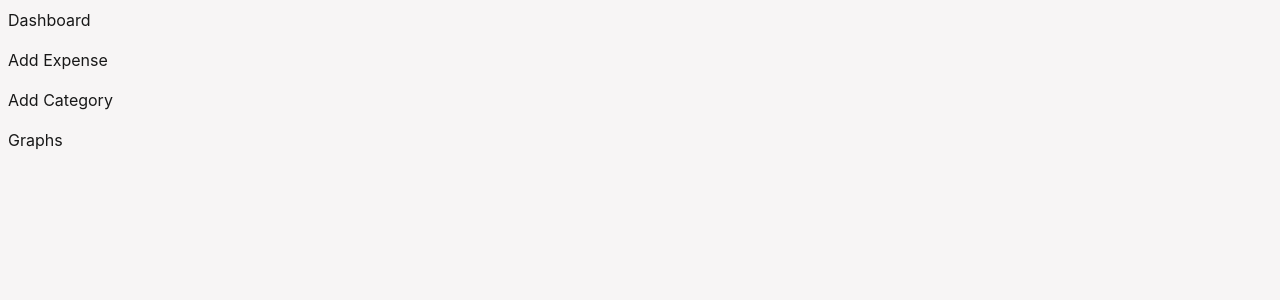
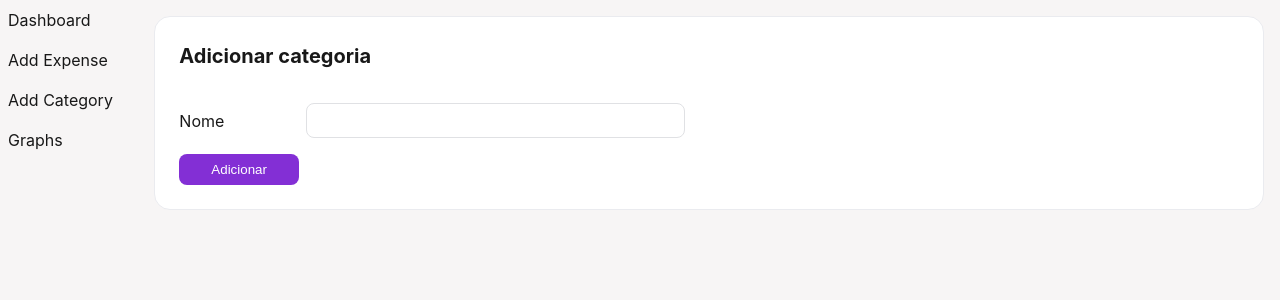
Before and after one commit to ThalesTrombim/dash-budget, a React (Vite) app: page /add-category in a window 1280 px wide. Shown: the top 300 px of the page. Built offline with nearby package versions, Linux system fonts and the light colour scheme; no server answers; the database is empty.

Commit message:
feat: create add category page

```diff
--- a/src/Router/index.tsx
+++ b/src/Router/index.tsx
@@ -4,6 +4,7 @@ import AddExpense from '../components/AddExpense';
 import { collection, getDocs } from 'firebase/firestore';
 import { db } from '../firebase.config';
 import Home from '../pages/home';
+import AddCategory from '../components/AddCategory';
 
 async function getCategories() {
   const querySnapshot = await getDocs(collection(db, "categories"));
@@ -33,6 +34,7 @@ function Router() {
     <Routes>
       <Route path='/' element={<Home />} />
       <Route path='/add-expense' element={<AddExpense data={categories}/>} />
+      <Route path='/add-category' element={<AddCategory />} />
     </Routes>
   )
 }
--- /dev/null
+++ b/src/components/AddCategory/index.tsx
@@ -0,0 +1,68 @@
+
+import { useState } from 'react';
+
+import { db } from '../../firebase.config';
+import { addDoc, collection } from 'firebase/firestore';
+
+import style from './style.module.scss';
+
+function AddCategory() {
+  const [categoryName, setCategoryName] = useState<string>('');
+  const [expenseIcon, setExpenseIcon] = useState<string>('');
+
+  const newExpense = {
+    name: categoryName,
+    icon: expenseIcon,
+  }
+
+  async function handleAddItem() {
+    const { name, icon } = newExpense;
+    const expenseCollection = collection(db, 'categories');
+
+    await addDoc(expenseCollection, {
+      name,
+      icon
+    })
+
+    resetStates();
+  }
+
+  function resetStates() {
+    setCategoryName('');
+    setExpenseIcon('')
+  }
+
+  function handleSubmit(e:any) {
+    e.preventDefault();
+
+    handleAddItem();
+  }
+
+  return (
+    <div className={style.addCategoryContainer}>
+      <div className={style.addCategoryContent}>
+
+        <div className={style.addCategoryFormArea}>
+          <h3>Adicionar categoria</h3>
+
+          <form onSubmit={handleSubmit} className={style.addCategoryInputs}>
+            <div className={style.addCategoryInput}>
+              <label htmlFor="item_name">Nome</label>
+              <input
+                type="text"
+                name="item_name"
+                id="item_name"
+                value={categoryName}
+                onChange={(e) => setCategoryName(e.target.value)}
+              />
+            </div>
+
+            <button className={style.addCategorySubmitButton} type="submit">Adicionar</button>
+          </form>
+        </div>
+      </div>
+    </div>
+  )
+}
+
+export default AddCategory
--- /dev/null
+++ b/src/components/AddCategory/style.module.scss
@@ -0,0 +1,97 @@
+.addCategoryContainer {
+  width: 100%;
+  height: 100%;
+
+  background-color: #f7f5f5;
+
+  display: flex;
+  align-items: center;
+  justify-content: center;
+
+  padding: 1rem;
+}
+
+.addCategoryFormArea {
+  display: flex;
+  flex-direction: column;
+  align-items: start;
+
+  width: 50%;
+  color: #181818;
+  padding: 1.5rem;
+
+  h3 {
+    color: #181818;
+    font-size: 20px;
+    font-weight: 700;
+  }
+
+}
+
+.addCategoryContent {
+  width: 100%;
+  height: 100%;
+  background-color: #fff;
+  border-radius: 1rem;
+  border: 1px solid #eaebef;
+}
+
+.addCategoryInputs {
+  display: flex;
+  flex-direction: column;
+  align-items: start;
+
+  margin-top: 2rem;
+
+  width: 100%;
+
+  gap: 1rem;
+}
+
+.addCategoryInput {
+  display: flex;
+  align-items: center;
+  text-align: start;
+  gap: 1rem;
+
+  justify-content: space-between;
+
+  width: 100%;
+
+  label {
+    width: 74px;
+  }
+
+  input, select {
+    background-color: #fff;
+    height: 35px;
+    width: 75%;
+
+    color: #37384d!important;
+
+    border: 1px solid #e0e1e4;
+    border-radius: .5rem;
+    padding: .5rem;
+
+  }
+
+  ::-webkit-calendar-picker-indicator {
+    filter: invert(0);
+  }
+}
+
+.addCategoryCheckbox {
+  display: flex;
+  justify-self: flex-start;
+  align-items: center;
+}
+
+.addCategorySubmitButton {
+  background-color: #832FD5;
+  color: #fff;
+
+  border: none;
+  padding: .5rem 2rem;
+
+  border-radius: .5rem;
+}
--- a/src/components/AddExpense/index.tsx
+++ b/src/components/AddExpense/index.tsx
@@ -51,12 +51,6 @@ function AddExpense({ data }: {data: any}) {
 
   function handleSubmit(e:any) {
     e.preventDefault();
-
-    console.log(expenseName);
-    console.log(expenseAmount);
-    console.log(expenseCategory);
-    console.log(expenseDateToday);
-    console.log(expenseDate);
 
     handleAddItem();
   }
--- a/src/components/ExpenseCategory/style.module.scss
+++ b/src/components/ExpenseCategory/style.module.scss
@@ -7,7 +7,8 @@
     display: flex;
     align-items: center;
     gap: 1rem;
-    color: #181818;
+    // color: #181818;
+    color: #9093A4;
 
     h3 {
       font-size: 1.25rem;
--- a/src/components/PieChart/index.tsx
+++ b/src/components/PieChart/index.tsx
@@ -1,8 +1,11 @@
 import Chart from "react-google-charts";
 
 import style from './style.module.scss';
+import { useCategory } from "../../hooks/useCategories";
 
 function PieChart() {
+  const { categoriesByAmount } = useCategory();
+
   const data = [
     ["Task", "Hours per Day"],
     ["Work", 11],
@@ -28,7 +31,7 @@ function PieChart() {
         chartType="PieChart"
         width={"100%"}
         height={"100%"}
-        data={data}
+        data={categoriesByAmount}
         options={options}
       />
     </div>
--- a/src/components/charts/ColumnChart/index.tsx
+++ b/src/components/charts/ColumnChart/index.tsx
@@ -3,10 +3,10 @@ import Chart from "react-google-charts";
 import style from './style.module.scss';
 import { useEffect, useState } from "react";
 import { useCategory } from "../../../hooks/useCategories";
-function ColumnChart({ expenses, categories }: any) {
-  const {categoriesByAmount} = useCategory();
+function ColumnChart({ expenses }: any) {
+  const { categoriesByAmount, categories } = useCategory();
 
-  const [chartData, setChartData] = useState<any>();
+  const [chartData, setChartData] = useState<any[]>([]);
 
   const totalByCategory = categories.map((categoria: any) => {
     const total = expenses
@@ -16,14 +16,23 @@ function ColumnChart({ expenses, categories }: any) {
     return { categoria: categoria.name, total, color: categoria.color };
   });
 
+  useEffect(() => {
+    setChartData(categoriesByAmount);
+
+  }, [categoriesByAmount, categories]);
+
+
   return (
     <div className={style.columnChartContainer}>
-      <Chart
-        chartType="ColumnChart"
-        width="100%"
-        height="100%"
-        data={categoriesByAmount}
-      />
+      {
+        !categories ? <p>Loading...</p> :
+        <Chart
+          chartType="ColumnChart"
+          width="100%"
+          height="100%"
+          data={chartData}
+        />
+      }
     </div>
   )
 }
--- a/src/hooks/useCategories.ts
+++ b/src/hooks/useCategories.ts
@@ -41,7 +41,7 @@ export const useCategory = () => {
 
   useEffect(() => {
     const data: any = [];
-    data.push(["Element", "Gasto", { role: "style" }]);
+    data.push(["Elemento", "Gasto", { role: "style" }]);
 
     totalByCategory.map((category: any) => {
       data.push([category.categoria, category.total, category.color])
@@ -49,7 +49,7 @@ export const useCategory = () => {
 
     setCategoriesByAmount(data);
 
-  }, [expenses])
+  }, [expenses, categories])
 
   return {
     categories,
--- a/src/pages/home/index.tsx
+++ b/src/pages/home/index.tsx
@@ -13,7 +13,7 @@ import ColumnChart from "../../components/charts/ColumnChart";
 import { useCategory } from "../../hooks/useCategories";
 
 function Home() {
-  const { categories } = useCategory();
+  // const { categories } = useCategory();
 
   const [ expenses, setExpenses] = useState([]);
   // const [ categories, setCategories] = useState([]);
@@ -55,7 +55,7 @@ async function getExpenses() {
       <div className={style.dashboardContent}>
         <div className={style.area1}><LineChart /></div>
         <div className={style.area2}><PieChart /></div>
-        <div className={style.area3}> <ColumnChart expenses={expenses} categories={categories} /> </div>
+        <div className={style.area3}> <ColumnChart expenses={expenses} /> </div>
         <div className={style.area5}> <ExpenseCategoryList /></div>
       </div>
     </div>
--- a/src/pages/home/style.module.scss
+++ b/src/pages/home/style.module.scss
@@ -37,7 +37,6 @@
     }
     .area2 {
       grid-area: nav;
-      // background-color: red;
 
       border-radius: 1rem;
       border: 1px solid #eaebef;
```
